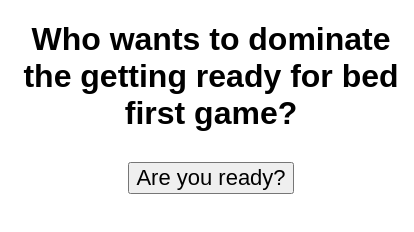
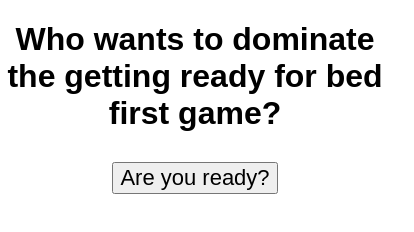
Before and after one commit to jbharrisky/teeth, a plain HTML site: page index.html in a window 390 px wide. Shown: the whole page, 414 px wide, since content can reach past the window. Drawn offline with Linux system fonts and the light colour scheme.

Commit message:
responsive

```diff
--- a/resources/styles.css
+++ b/resources/styles.css
@@ -3,8 +3,8 @@
 body {
     text-align: center;
     width: 100%;
-    padding: 0 8px;
     font-family: Arial, Helvetica, sans-serif;
+
 }
 
 .list {
@@ -18,3 +18,10 @@ body {
 .quote {
     font-size: 30px;
 }
+
+@media only screen and (max-width: 480px) {
+  body {
+    width: 100%;
+    margin: auto;
+    }
+}
```
